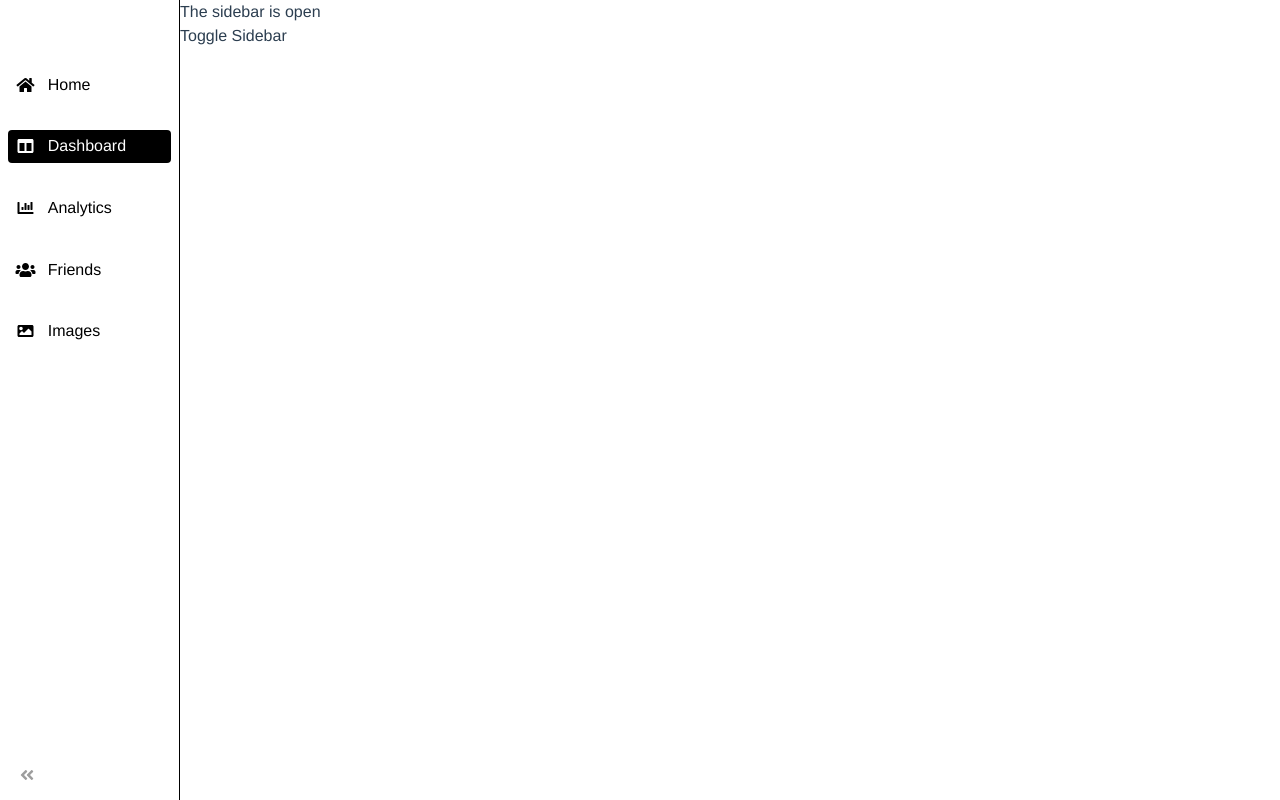
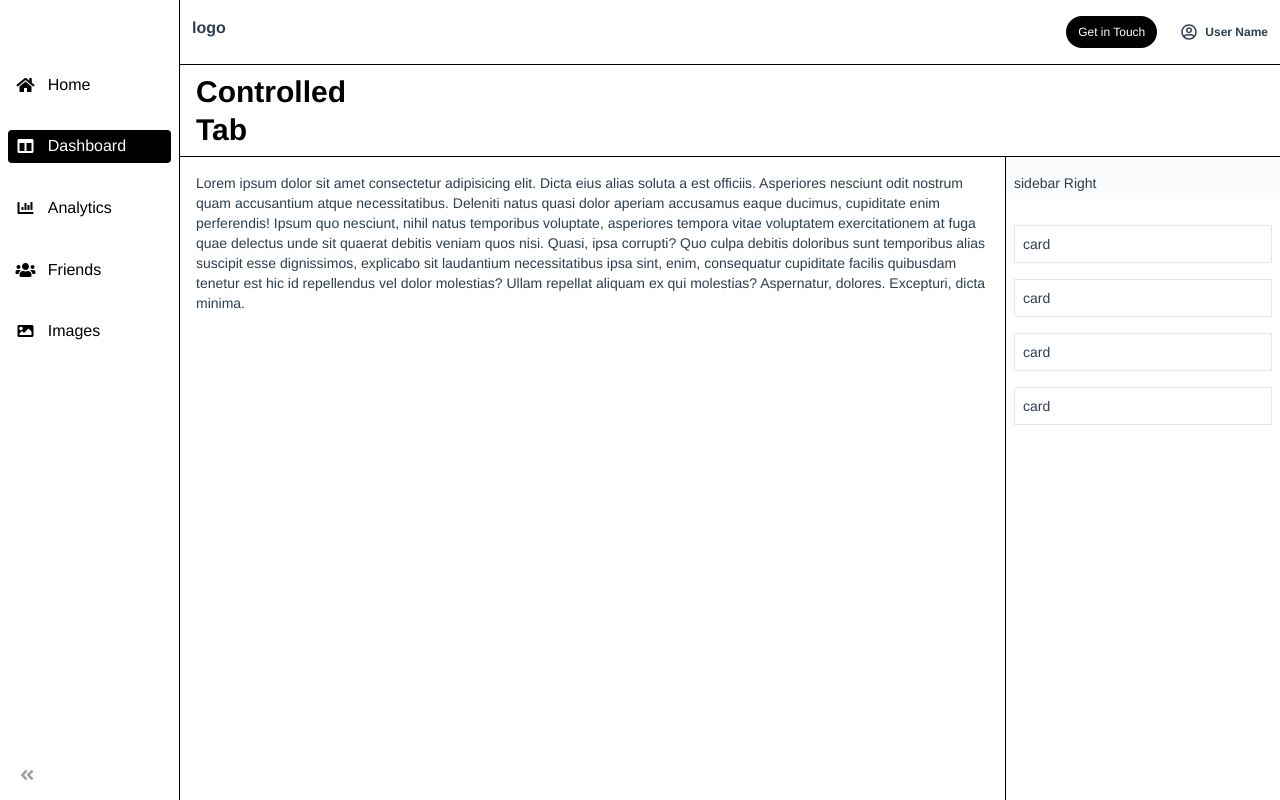
Before and after one commit to dickyjiang/vue-sidebar, a Vue app: page /dashboard in a window 1280 px wide. Shown: the top 800 px of the page. Built offline with nearby package versions, Linux system fonts and the light colour scheme.

Commit message:
WIP add dashboard

```diff
--- a/src/components/Navbar.vue
+++ b/src/components/Navbar.vue
@@ -2,11 +2,14 @@
   <div class=" py-4 px-3 border-b border-black ">
       <div class="flex justify-between">
         <p class="font-bold text-md">logo</p>
-        <div class="flex gap-3 items-center">
+        <div class="flex gap-6 items-center">
             <div class="text-white text-xs bg-black py-2 px-3 rounded-full">
                 Get in Touch
             </div>
-            <p>User</p>
+            <div class="flex items-center gap-2">
+                <i class="far fa-user-circle"></i>
+               <p class="text-xs font-semibold">User Name</p>
+            </div>
         </div>
       </div>
   </div>
--- a/src/views/Dashboard.vue
+++ b/src/views/Dashboard.vue
@@ -1,13 +1,36 @@
 <template>
-  <h1>The sidebar is {{ collapsed ? 'closed' : 'open' }}</h1>
-  <button @click="toggleSidebar">Toggle Sidebar</button>
+<div class="bg-white h-screen">
+    <Navbar/>
+      <div class="border-black">
+          <div class="pl-4 py-2 border-b border-black text-black text-3xl leading-tight font-semibold">
+            <h1>Controlled</h1>
+            <h1>Tab</h1>
+          </div>
+          <div>
+
+          </div>
+          <div class="text-sm flex min-h-screen ">
+            <div class="flex-1 pt-4 px-4">
+              <p>Lorem ipsum dolor sit amet consectetur adipisicing elit. Dicta eius alias soluta a est officiis. Asperiores nesciunt odit nostrum quam accusantium atque necessitatibus. Deleniti natus quasi dolor aperiam accusamus eaque ducimus, cupiditate enim perferendis! Ipsum quo nesciunt, nihil natus temporibus voluptate, asperiores tempora vitae voluptatem exercitationem at fuga quae delectus unde sit quaerat debitis veniam quos nisi. Quasi, ipsa corrupti? Quo culpa debitis doloribus sunt temporibus alias suscipit esse dignissimos, explicabo sit laudantium necessitatibus ipsa sint, enim, consequatur cupiditate facilis quibusdam tenetur est hic id repellendus vel dolor molestias? Ullam repellat aliquam ex qui molestias? Aspernatur, dolores. Excepturi, dicta minima.</p>
+            </div>
+            <div class="w-1/4 border-l border-black">
+              <SidebarRight/>
+            </div>
+          </div>
+      </div>
+
+</div>
 </template>
 
 <script>
 import { collapsed, toggleSidebar } from "../components/sidebar/state"
-
+import Navbar from "../components/Navbar.vue"
+import SidebarRight from '../components/sidebarRight/SidebarRight.vue'
 
 export default {
+  name: 'Dashboard',
+  components: { Navbar,SidebarRight
+  },
     setup() {
         return { collapsed, toggleSidebar}
     }
--- a/src/views/Home.vue
+++ b/src/views/Home.vue
@@ -2,7 +2,7 @@
   <div class="bg-white h-screen">
     <Navbar/>
     <div class="border-black">
-        <div class="pl-4 py-2 border-b border-black text-black text-4xl leading-tight font-semibold">
+        <div class="pl-4 py-2 border-b border-black text-black text-3xl leading-tight font-semibold">
           <h1>Controlled</h1>
           <h1>Tab</h1>
         </div>
@@ -14,9 +14,7 @@
             <SidebarRight/>
           </div>
         </div>
-
     </div>
-
   </div>
 </template>
 
```
